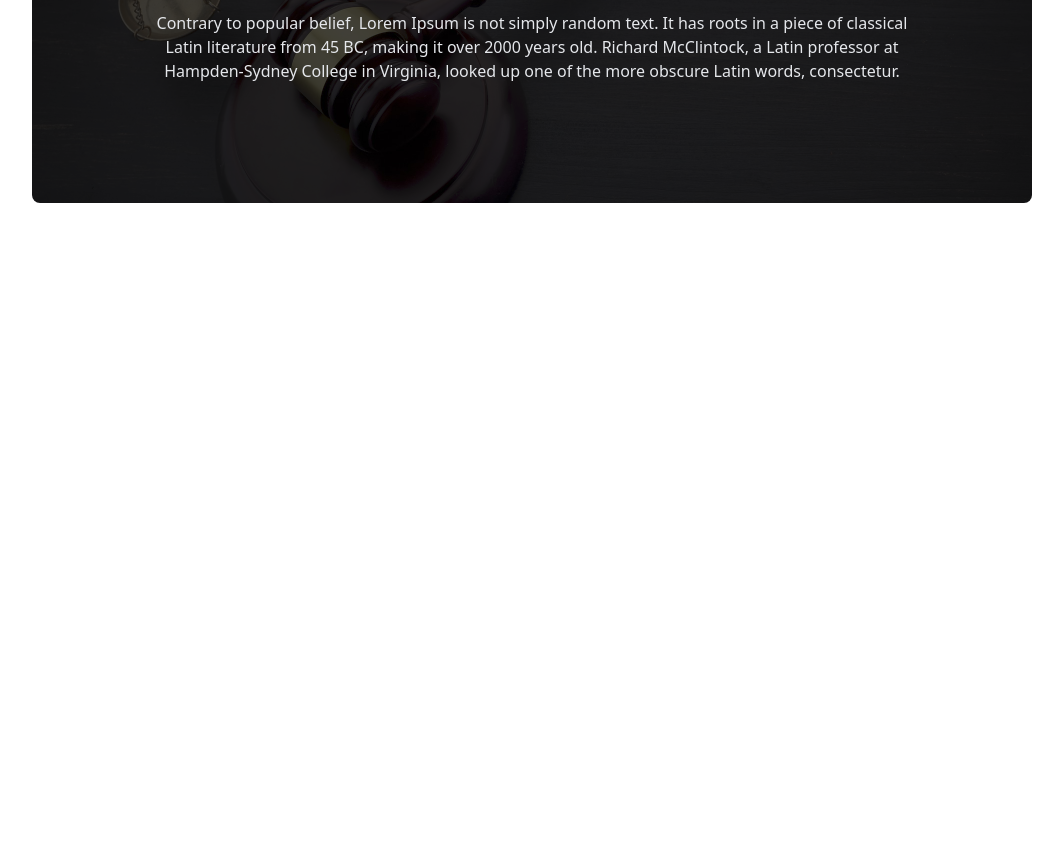
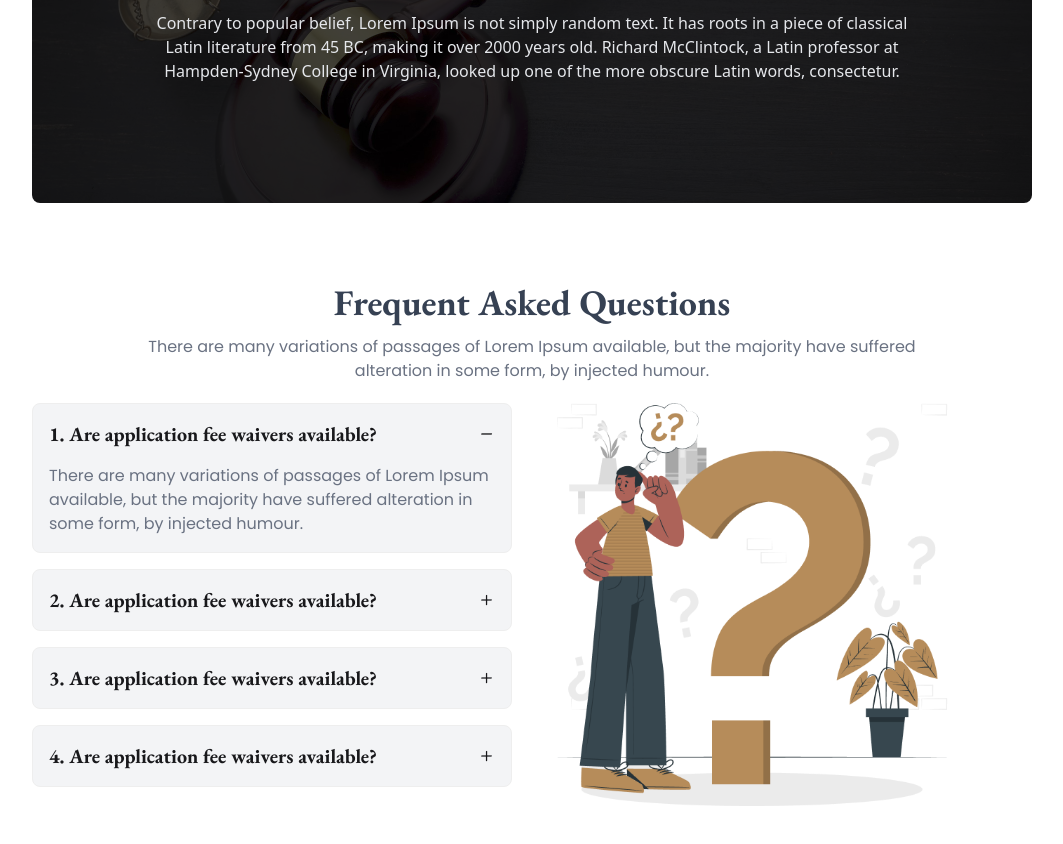
Before and after one commit to Rahibazam/legal-solutions, a plain HTML site: page index.html in a window 1280 px wide. Shown: the part 1973-2817 px from the top of the page, without its empty margins (108-1171 px from the left). Before the commit the page ends 2256 px from the top, so only its background shows below. Drawn offline with nearby package versions, Linux system fonts and the light colour scheme; files whose address does not match are found by name.

Commit message:
completed the faq section

```diff
--- a/index.html
+++ b/index.html
@@ -332,9 +332,47 @@
         </section>
 
         <!-- frequent asked questions -->
-         <section>
+        <section>
+            <div class="mb-20">
+                <!-- text content -->
+                <div class="text-center mb-5">
+                    <h3 class="text-4xl font-bold text-gray-700 secondary-font mb-3">Frequent Asked Questions</h3>
+                    <p class="text-gray-500 primary-font w-4/5 mx-auto">There are many variations of passages of Lorem
+                        Ipsum available, but the majority have suffered alteration in some form, by injected humour.</p>
+                </div>
+                <!-- faq Container -->
+                <div class="md:flex md:gap-10">
+                    <!-- faq -->
+                    <div class="flex-1">
+                        <div class="collapse collapse-plus bg-gray-100 border border-base-300 w-auto mb-4">
+                            <input type="radio" name="my-accordion-3" checked="checked" />
+                            <div class="collapse-title secondary-font font-bold text-xl">1. Are application fee waivers available?</div>
+                            <div class="collapse-content text-gray-500 primary-font">There are many variations of passages of Lorem Ipsum available, but the majority have suffered alteration in some form, by injected humour.</div>
+                        </div>
+                        <div class="collapse collapse-plus bg-gray-100 border border-base-300 w-auto mb-4">
+                            <input type="radio" name="my-accordion-3"/>
+                            <div class="collapse-title secondary-font font-bold text-xl">2. Are application fee waivers available?</div>
+                            <div class="collapse-content text-gray-500 primary-font">There are many variations of passages of Lorem Ipsum available, but the majority have suffered alteration in some form, by injected humour.</div>
+                        </div>
+                        <div class="collapse collapse-plus bg-gray-100 border border-base-300 w-auto mb-4">
+                            <input type="radio" name="my-accordion-3"/>
+                            <div class="collapse-title secondary-font font-bold text-xl">3. Are application fee waivers available?</div>
+                            <div class="collapse-content text-gray-500 primary-font">There are many variations of passages of Lorem Ipsum available, but the majority have suffered alteration in some form, by injected humour.</div>
+                        </div>
+                        <div class="collapse collapse-plus bg-gray-100 border border-base-300 w-auto">
+                            <input type="radio" name="my-accordion-3"/>
+                            <div class="collapse-title secondary-font font-bold text-xl">4. Are application fee waivers available?</div>
+                            <div class="collapse-content text-gray-500 primary-font">There are many variations of passages of Lorem Ipsum available, but the majority have suffered alteration in some form, by injected humour.</div>
+                        </div>
 
-         </section>
+                    </div>
+                    <!-- faq image -->
+                    <div class="flex-1">
+                        <img class="w-100" src="images/faq.png" alt="">
+                    </div>
+                </div>
+            </div>
+        </section>
 
     </main>
 
```
